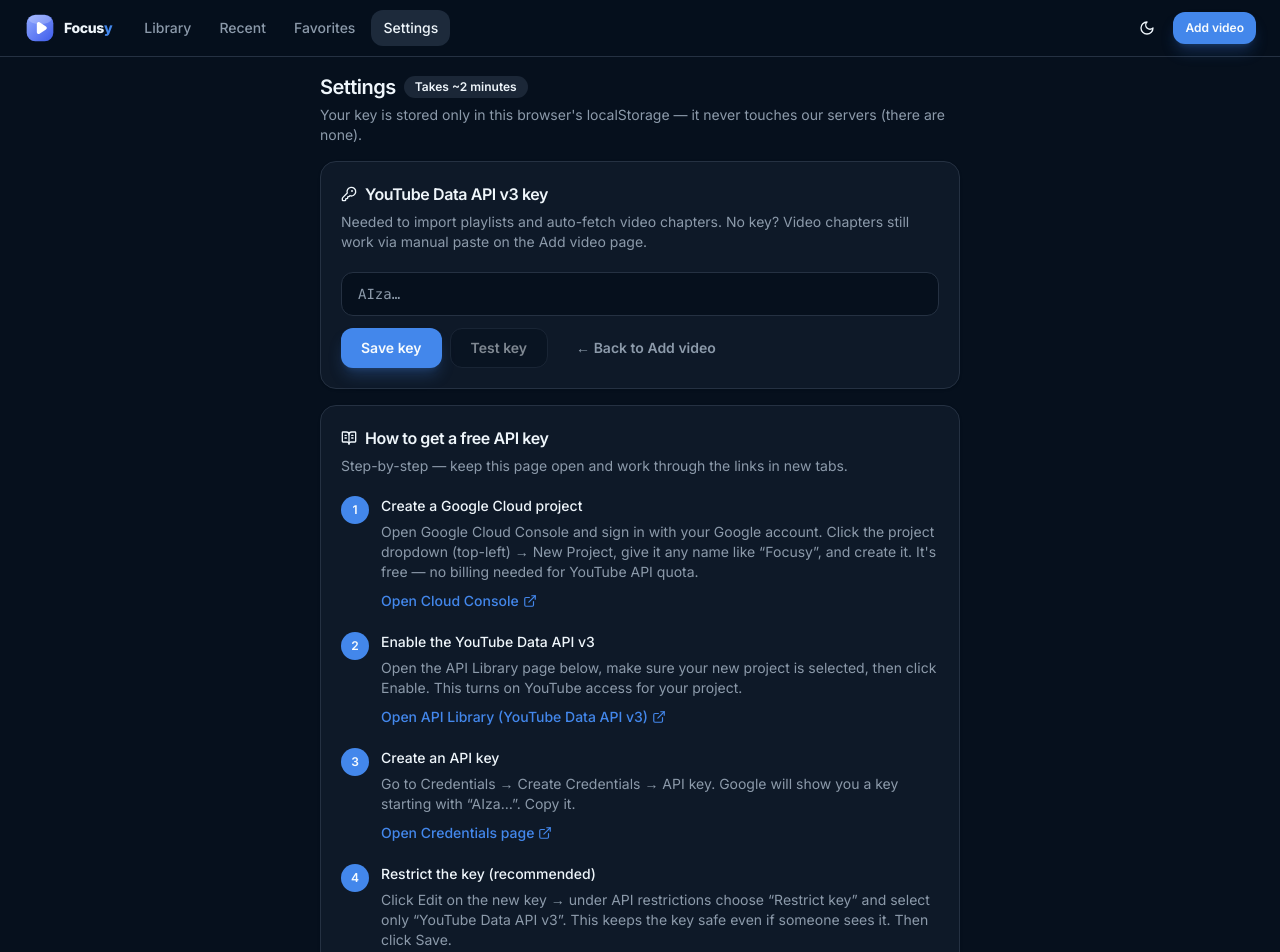
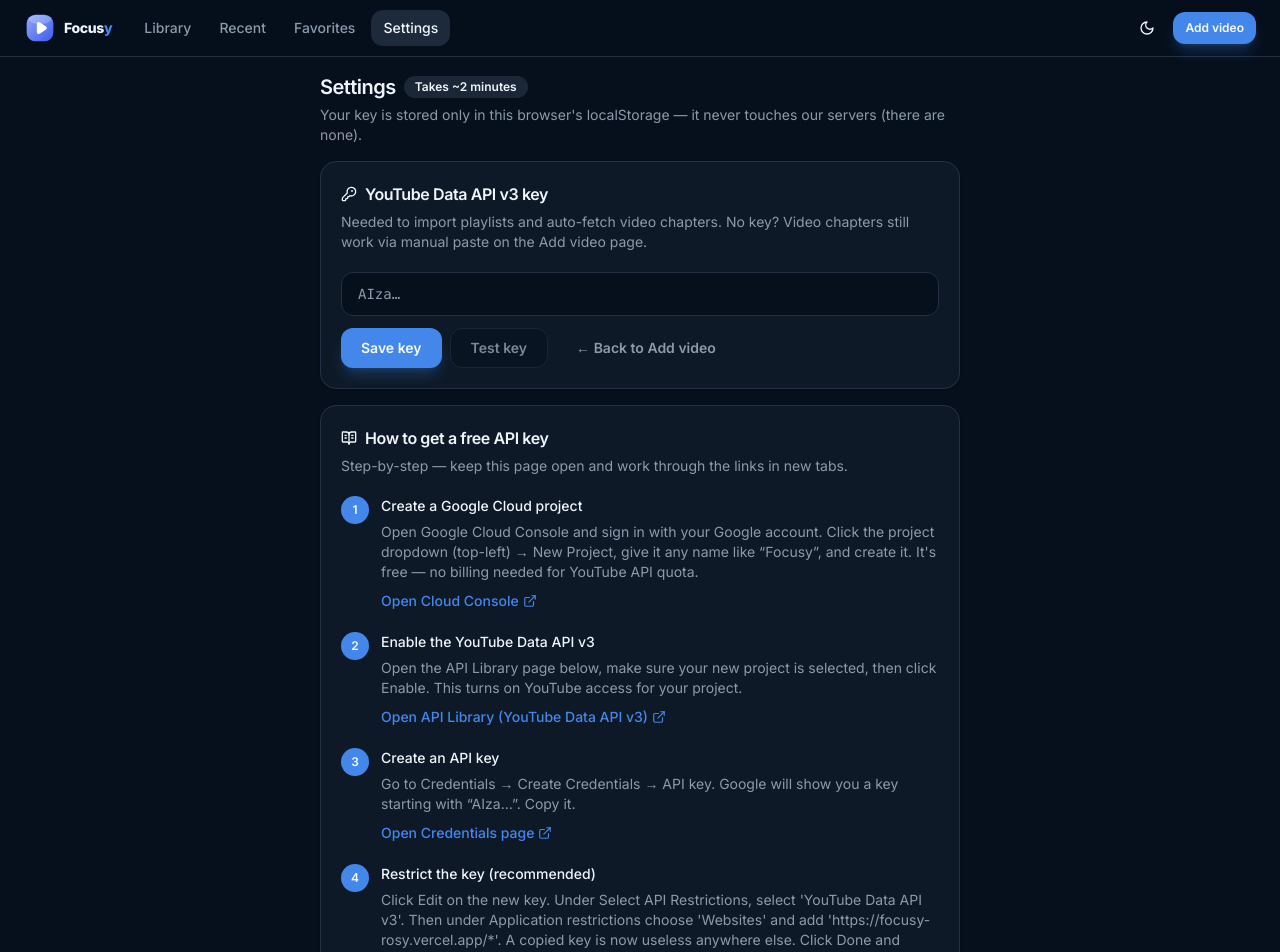
Before and after one commit to adityackr/focusy, a Next.js app: page /settings in a window 1280 px wide. Shown: the top 952 px of the page. Built offline with nearby package versions, Linux system fonts and the light colour scheme.

Commit message:
docs: update YouTube API key setup instructions in settings view

```diff
--- a/features/settings/components/settings-view.tsx
+++ b/features/settings/components/settings-view.tsx
@@ -1,54 +1,69 @@
-"use client";
+'use client';
 
-import { useEffect, useState } from "react";
-import Link from "next/link";
-import { BookOpenText, Check, ExternalLink, KeyRound, ShieldCheck } from "lucide-react";
-import { getApiKey, setApiKey, fetchTest } from "@/features/settings/lib/actions-client";
-import { Button, buttonVariants } from "@/shared/ui/button";
+import {
+	fetchTest,
+	getApiKey,
+	setApiKey,
+} from '@/features/settings/lib/actions-client';
+import { cn } from '@/shared/lib/utils';
+import { Badge } from '@/shared/ui/badge';
+import { Button, buttonVariants } from '@/shared/ui/button';
 import {
 	Card,
 	CardContent,
 	CardDescription,
 	CardHeader,
 	CardTitle,
-} from "@/shared/ui/card";
-import { Input } from "@/shared/ui/input";
-import { Badge } from "@/shared/ui/badge";
-import { Separator } from "@/shared/ui/separator";
-import { cn } from "@/shared/lib/utils";
+} from '@/shared/ui/card';
+import { Input } from '@/shared/ui/input';
+import { Separator } from '@/shared/ui/separator';
+import {
+	BookOpenText,
+	Check,
+	ExternalLink,
+	KeyRound,
+	ShieldCheck,
+} from 'lucide-react';
+import Link from 'next/link';
+import { useEffect, useState } from 'react';
 
-const CONSOLE = "https://console.cloud.google.com";
-const API_LIBRARY = "https://console.cloud.google.com/apis/library/youtube.googleapis.com";
-const CREDENTIALS = "https://console.cloud.google.com/apis/credentials";
+const CONSOLE = 'https://console.cloud.google.com';
+const API_LIBRARY =
+	'https://console.cloud.google.com/apis/library/youtube.googleapis.com';
+const CREDENTIALS = 'https://console.cloud.google.com/apis/credentials';
 
 const STEPS = [
 	{
-    title: "Create a Google Cloud project",
+		title: 'Create a Google Cloud project',
 		body: "Open Google Cloud Console and sign in with your Google account. Click the project dropdown (top-left) → New Project, give it any name like “Focusy”, and create it. It's free — no billing needed for YouTube API quota.",
-    link: { href: CONSOLE, label: "Open Cloud Console" },
+		link: { href: CONSOLE, label: 'Open Cloud Console' },
 	},
 	{
-    title: "Enable the YouTube Data API v3",
-    body: "Open the API Library page below, make sure your new project is selected, then click Enable. This turns on YouTube access for your project.",
-    link: { href: API_LIBRARY, label: "Open API Library (YouTube Data API v3)" },
+		title: 'Enable the YouTube Data API v3',
+		body: 'Open the API Library page below, make sure your new project is selected, then click Enable. This turns on YouTube access for your project.',
+		link: {
+			href: API_LIBRARY,
+			label: 'Open API Library (YouTube Data API v3)',
+		},
 	},
 	{
-    title: "Create an API key",
-    body: "Go to Credentials → Create Credentials → API key. Google will show you a key starting with “AIza…”. Copy it.",
-    link: { href: CREDENTIALS, label: "Open Credentials page" },
+		title: 'Create an API key',
+		body: 'Go to Credentials → Create Credentials → API key. Google will show you a key starting with “AIza…”. Copy it.',
+		link: { href: CREDENTIALS, label: 'Open Credentials page' },
 	},
 	{
-    title: "Restrict the key (recommended)",
-    body: "Click Edit on the new key → under API restrictions choose “Restrict key” and select only “YouTube Data API v3”. This keeps the key safe even if someone sees it. Then click Save.",
+		title: 'Restrict the key (recommended)',
+		body: "Click Edit on the new key. Under Select API Restrictions, select 'YouTube Data API v3'. Then under Application restrictions choose 'Websites' and add 'https://focusy-rosy.vercel.app/*'. A copied key is now useless anywhere else. Click Done and finally click Save.",
 	},
 	{
-    title: "Paste it below and test",
+		title: 'Paste it below and test',
 		body: "Paste the key into the input below, hit Save key, then Test key. A ✓ message means you're ready to import playlists and auto-fetch video chapters.",
 	},
 ];
 
 export function SettingsView() {
-  const { key, setKey, saved, testing, testMsg, handleSave, handleTest } = useSettingsKey();
+	const { key, setKey, saved, testing, testMsg, handleSave, handleTest } =
+		useSettingsKey();
 
 	return (
 		<main className="mx-auto w-full max-w-2xl flex-1 p-4 pb-16">
@@ -57,8 +72,8 @@ export function SettingsView() {
 				<Badge variant="secondary">Takes ~2 minutes</Badge>
 			</div>
 			<p className="mt-1 text-sm text-muted-foreground">
-        Your key is stored only in this browser&apos;s localStorage — it never touches our servers
-        (there are none).
+				Your key is stored only in this browser&apos;s localStorage — it never
+				touches our servers (there are none).
 			</p>
 
 			{/* key input */}
@@ -68,8 +83,8 @@ export function SettingsView() {
 						<KeyRound className="size-4" /> YouTube Data API v3 key
 					</CardTitle>
 					<CardDescription>
-            Needed to import playlists and auto-fetch video chapters. No key? Video chapters still
-            work via manual paste on the Add video page.
+						Needed to import playlists and auto-fetch video chapters. No key?
+						Video chapters still work via manual paste on the Add video page.
 					</CardDescription>
 				</CardHeader>
 				<CardContent className="space-y-3">
@@ -87,20 +102,29 @@ export function SettingsView() {
 									<Check className="size-4" /> Saved
 								</>
 							) : (
-                "Save key"
+								'Save key'
 							)}
 						</Button>
-            <Button variant="outline" onClick={handleTest} disabled={testing || !key.trim()}>
-              {testing ? "Testing…" : "Test key"}
+						<Button
+							variant="outline"
+							onClick={handleTest}
+							disabled={testing || !key.trim()}
+						>
+							{testing ? 'Testing…' : 'Test key'}
 						</Button>
 						<Link
 							href="/add"
-              className={cn(buttonVariants({ variant: "ghost" }), "text-muted-foreground")}
+							className={cn(
+								buttonVariants({ variant: 'ghost' }),
+								'text-muted-foreground',
+							)}
 						>
 							← Back to Add video
 						</Link>
 					</div>
-          {testMsg && <p className="text-sm text-muted-foreground">{testMsg}</p>}
+					{testMsg && (
+						<p className="text-sm text-muted-foreground">{testMsg}</p>
+					)}
 				</CardContent>
 			</Card>
 
@@ -111,7 +135,8 @@ export function SettingsView() {
 						<BookOpenText className="size-4" /> How to get a free API key
 					</CardTitle>
 					<CardDescription>
-            Step-by-step — keep this page open and work through the links in new tabs.
+						Step-by-step — keep this page open and work through the links in new
+						tabs.
 					</CardDescription>
 				</CardHeader>
 				<CardContent>
@@ -141,9 +166,9 @@ export function SettingsView() {
 					<Separator className="my-4" />
 					<p className="flex items-start gap-2 text-xs text-muted-foreground">
 						<ShieldCheck className="mt-0.5 size-4 shrink-0 text-green-600" />
-            Quota note: Google&apos;s free tier allows ~10,000 units/day (≈ 6,000 video lookups).
-            If you ever hit the limit, the app tells you and you can paste chapters manually
-            instead.
+						Quota note: Google&apos;s free tier allows ~10,000 units/day (≈
+						6,000 video lookups). If you ever hit the limit, the app tells you
+						and you can paste chapters manually instead.
 					</p>
 				</CardContent>
 			</Card>
@@ -153,10 +178,10 @@ export function SettingsView() {
 
 /** API-key form state + save/test handlers for `SettingsView` — kept out of the JSX. */
 function useSettingsKey() {
-  const [key, setKey] = useState("");
+	const [key, setKey] = useState('');
 	const [saved, setSaved] = useState(false);
 	const [testing, setTesting] = useState(false);
-  const [testMsg, setTestMsg] = useState("");
+	const [testMsg, setTestMsg] = useState('');
 
 	useEffect(() => {
 		setKey(getApiKey());
@@ -170,7 +195,7 @@ function useSettingsKey() {
 
 	async function handleTest() {
 		setTesting(true);
-    setTestMsg("");
+		setTestMsg('');
 		setTestMsg(await fetchTest(key.trim()));
 		setTesting(false);
 	}
```
Lines whose indentation alone changed are shown as unchanged.
